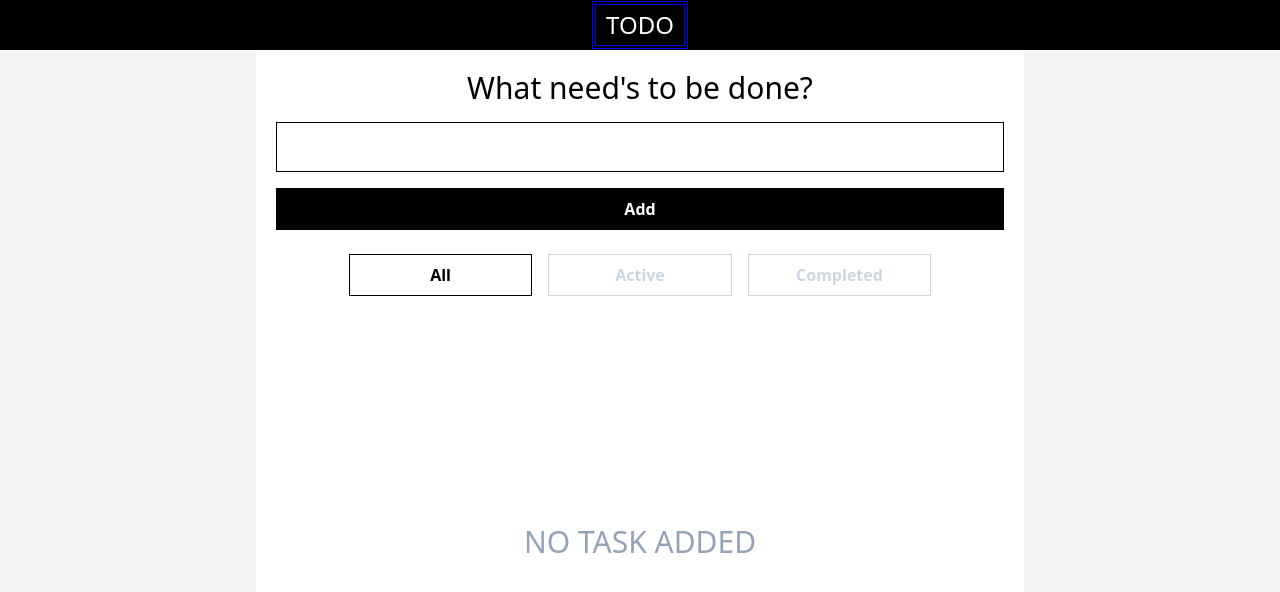
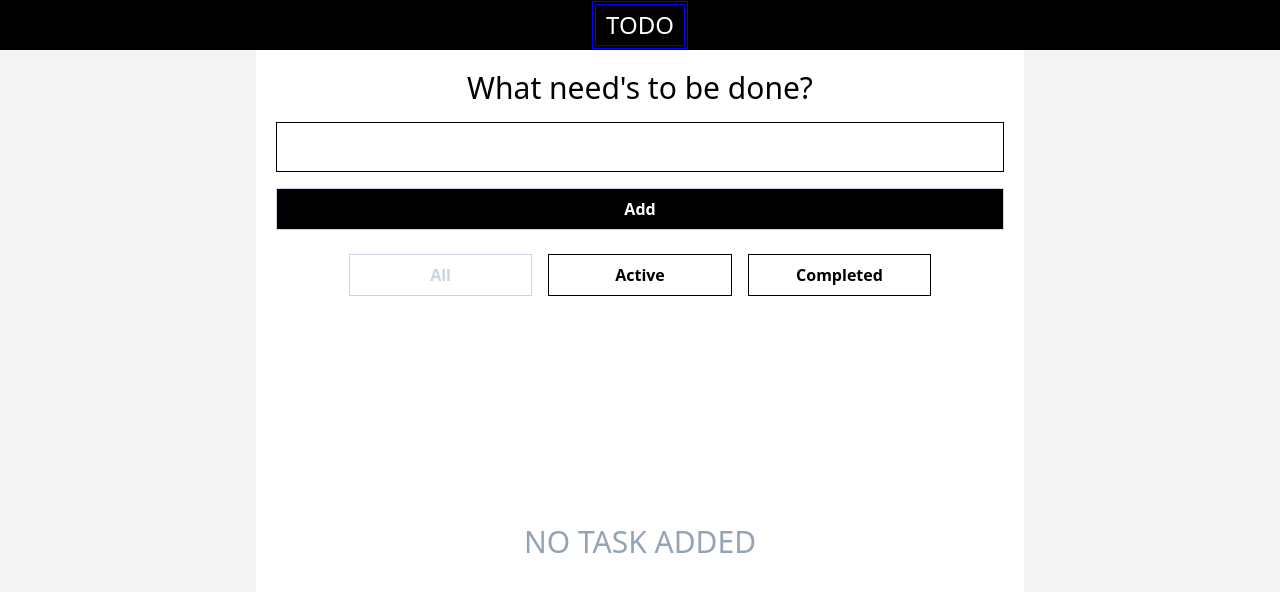
Before and after one commit to daceze95/todo, a React (Vite) app: page / in a window 1280 px wide. Shown: the top 592 px of the page. Built offline with nearby package versions, Linux system fonts and the light colour scheme.

Commit message:
fix logic of filterbutton component and delete btn login. Use localstorage to simulate persistent storage

```diff
--- a/src/components/AddItem.tsx
+++ b/src/components/AddItem.tsx
@@ -1,21 +1,36 @@
-import { SetStateAction } from "react";
-import Button from "./button";
+import { SetStateAction } from 'react';
+import Button from './button';
 
 interface AddItemProps {
   inputValue: string;
   handleChange: (e: { target: { value: SetStateAction<string> } }) => void;
+  isFieldEmpty: boolean;
   handleSubmit: (e: { preventDefault: () => void }) => void;
 }
 
-const AddItem = ({ inputValue, handleChange, handleSubmit }:AddItemProps) => {
+const AddItem = ({
+  inputValue,
+  handleChange,
+  isFieldEmpty,
+  handleSubmit,
+}: AddItemProps) => {
   return (
     <div className='my-4 flex flex-col gap-4'>
-      <input
-        type='text'
-        className='w-full px-2 h-[50px] border border-black outline-none font-semibold box-border'
-        value={inputValue}
-        onChange={handleChange}
-      />
+      <div>
+        <input
+          type='text'
+          className={`w-full px-2 h-[50px] border ${
+            isFieldEmpty ? 'border-red-500' : 'border-black'
+          } outline-none font-semibold box-border`}
+          value={inputValue}
+          onChange={handleChange}
+        />
+        {isFieldEmpty && (
+          <small className='text-xs text-red-500'>
+            Field cannot be empty! Please enter a value.
+          </small>
+        )}
+      </div>
       <Button color={'text-white'} onClick={handleSubmit}>
         Add
       </Button>
--- a/src/components/FilterButtons.tsx
+++ b/src/components/FilterButtons.tsx
@@ -3,25 +3,21 @@ import Button from './button';
 interface SubBtnProp {
   subButtons: { id: number; text: string }[];
   active: number;
-  filterTodo: (id:number) => void;
+  filterTodo: (id: number) => void;
 }
-const FilterButtons = ({
-  subButtons,
-  active,
-  filterTodo,
-}: SubBtnProp) => {
+const FilterButtons = ({ subButtons, active, filterTodo }: SubBtnProp) => {
   return (
     <div className='flex flex-col md:flex-row py-2 w-full justify-center gap-4'>
       {subButtons.map(({ text, id }) => (
         <Button
-          color={active == id ? 'text-black' : 'text-slate-300'}
+          color={active == id ? 'text-slate-300': 'text-black'}
           bg={'bg-transparent'}
           key={id}
           btnIsActive={[active, id]}
           onClick={(e) => {
             e.preventDefault();
-             filterTodo(id);}
-          }>
+            filterTodo(id);
+          }}>
           {text}
         </Button>
       ))}
--- a/src/components/InputField.tsx
+++ b/src/components/InputField.tsx
@@ -1,5 +1,5 @@
 import { subButtons } from '../constant';
-import { SetStateAction, useState } from 'react';
+import { useEffect, useState } from 'react';
 import AddItem from './AddItem';
 import ItemCard from './ItemCard';
 import NoTodo from './NoTodo';
@@ -9,39 +9,56 @@ import FilterButtons from './FilterButtons';
 const InputField = () => {
   const [inputValue, setInputValue] = useState('');
   const [activeBtn, setActiveBtn] = useState(1);
+  const [isFieldEmpty, setIsFieldEmpty] = useState(false);
   const [DB, setDB] = useState<
     { id: number; task: string; isCompleted: boolean }[]
-  >([]);
-
-  const handleChange = (e: { target: { value: SetStateAction<string> } }) => {
-    setInputValue(e.target.value);
-  };
+  >(JSON.parse(localStorage.getItem('DataBase')) || []);
 
   const handleSubmit = (e: { preventDefault: () => void }) => {
     e.preventDefault();
 
-    const newTodo = {
-      id: DB.length + 1,
-      task: inputValue.trim(),
-      isCompleted: false,
-    };
-    setDB([...DB, newTodo]);
+    if (inputValue.trim()) {
+      const newTodo = {
+        id: DB.length + 1,
+        task: inputValue,
+        isCompleted: false,
+      };
+      const result = [...DB, newTodo];
+      setIsFieldEmpty(false);
+      setDB(result);
+      setInputValue('');
+    } else {
+      setIsFieldEmpty(true);
+    }
+  };
 
-    setInputValue('');
-  };
+  useEffect(() => {
+    localStorage.setItem('DataBase', JSON.stringify(DB));
+  }, [DB]);
 
   const completeTask = (id: number) => {
     const updatedTodos = DB.map((todo) =>
       todo.id === id ? { ...todo, isCompleted: true } : todo
     );
     setDB(updatedTodos);
+    localStorage.setItem('DataBase', JSON.stringify(updatedTodos));
   };
 
   const getTaskStatus = () => DB.filter((task) => task.isCompleted !== true);
-  // const getCompletedTask = () => DB.filter((task) => task.isCompleted === true);
 
-  const filterTodo = (active: number) => {
-    setActiveBtn(active);
+  const filterTodo = DB.filter((todo) => {
+    if (activeBtn === 2) {
+      return !todo.isCompleted;
+    } else if (activeBtn === 3) {
+      return todo.isCompleted;
+    }
+    return true;
+  });
+
+  const deleteTodo = (e: { preventDefault: () => void }, id: number) => {
+    e.preventDefault();
+     setDB(DB.filter((todo) => todo.id !== id));
+    // console.log(id)
   };
 
   return (
@@ -51,19 +68,25 @@ const InputField = () => {
       </h1>
       <AddItem
         inputValue={inputValue}
-        handleChange={handleChange}
+        handleChange={(e) => setInputValue(e.target.value)}
+        isFieldEmpty={isFieldEmpty}
         handleSubmit={handleSubmit}
       />
+
       <div className='flex flex-col flex-1 md:px-[10%]'>
         <FilterButtons
           subButtons={subButtons}
           active={activeBtn}
-          filterTodo={filterTodo}
+          filterTodo={setActiveBtn}
         />
         {DB.length ? (
           <div className='mt-4'>
             <SubHeader getTaskStatus={getTaskStatus} />
-            <ItemCard DB={DB} completeTask={completeTask} />
+            <ItemCard
+              DB={filterTodo}
+              completeTask={completeTask}
+              deleteTodo={deleteTodo}
+            />
           </div>
         ) : (
           <NoTodo />
--- a/src/components/ItemCard.tsx
+++ b/src/components/ItemCard.tsx
@@ -3,9 +3,10 @@ import Button from './button';
 interface ItemCardProp {
   DB: { id: number; task: string; isCompleted: boolean }[];
   completeTask: (id: number) => void;
+  deleteTodo: (e: { preventDefault: () => void }, id: number) => void;
 }
 
-const ItemCard = ({ DB, completeTask }: ItemCardProp) => {
+const ItemCard = ({ DB, completeTask, deleteTodo }: ItemCardProp) => {
   return (
     <div className='h-[380px] overflow-auto'>
       {DB.map((todo) => (
@@ -24,7 +25,10 @@ const ItemCard = ({ DB, completeTask }: ItemCardProp) => {
             <Button color={'text-black'} bg={'bg-white'}>
               Edit
             </Button>
-            <Button color={'text-white'} bg={'bg-red-500'}>
+            <Button
+              color={'text-white'}
+              bg={'bg-red-500'}
+              onClick={(e) => deleteTodo(e, todo.id)}>
               Delete
             </Button>
           </div>
--- a/src/components/button.tsx
+++ b/src/components/button.tsx
@@ -1,19 +1,31 @@
 interface propType {
   color?: string;
   bg?: string;
-  btnIsActive?: (number| string)[]
+  btnIsActive?: (number | string)[];
   onClick?: (e: React.MouseEvent<HTMLButtonElement>) => void;
   children: React.ReactNode;
+  deleteTodo?: () => void;
 }
 
-const Button = ({ color, bg, onClick, btnIsActive, children}: propType) => {
+const Button = ({
+  color,
+  bg,
+  onClick,
+  btnIsActive,
+  children,
+}: propType) => {
   return (
-    // ${btnIsActive && btnIsActive[0] == 1 && btnIsActive[1] === 'active' ? "border-blue": "border-black"}
     <button
-      className={`border ${btnIsActive?.[0] === btnIsActive?.[1] ? "border-black" : "border-slate-300"} py-2 px-5 w-full text-center bg-black font-bold ${color} ${bg}`}
+      className={`border border-black ${
+        btnIsActive?.[0] === btnIsActive?.[1]
+          ? 'border-slate-300'
+          : 'border-black'
+      } py-2 px-5 w-full text-center font-bold ${color} ${
+        bg != null ? bg : 'bg-black'
+      }`}
       onClick={onClick}>
       {children}
-</button>
+    </button>
   );
 };
 
```
Also changed, not shown: src/assets/no_task.png (deleted).
